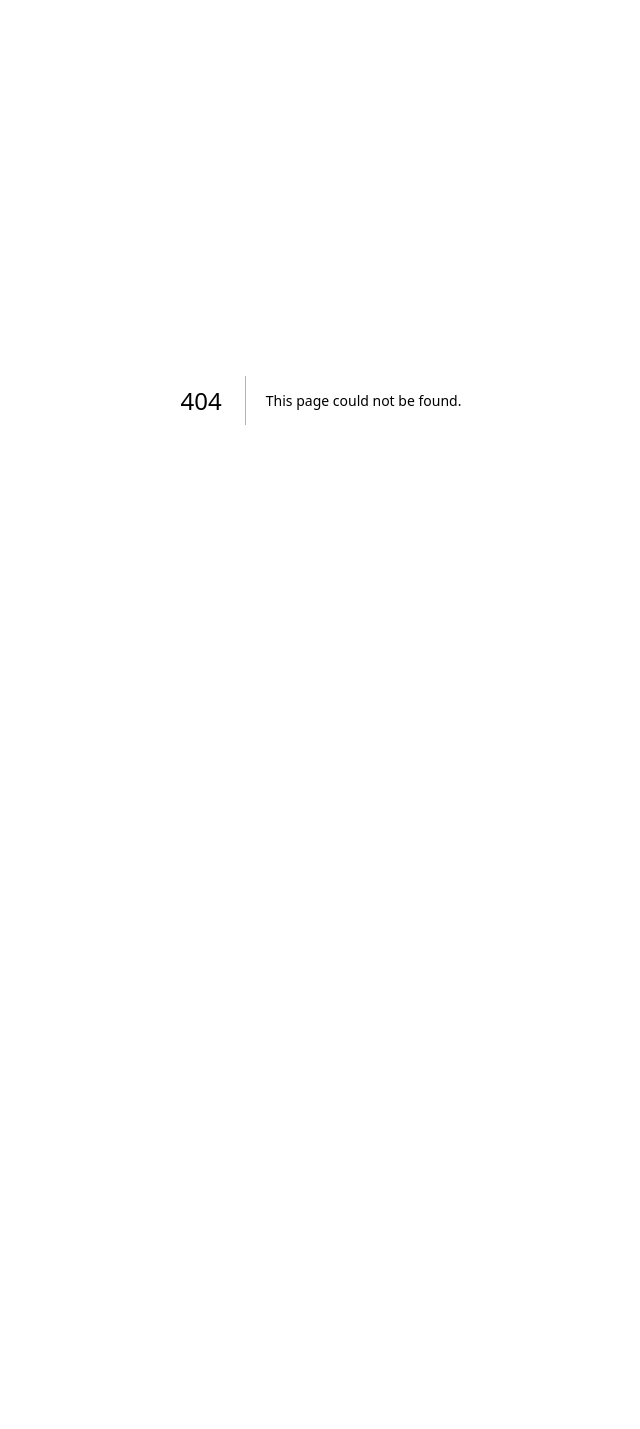
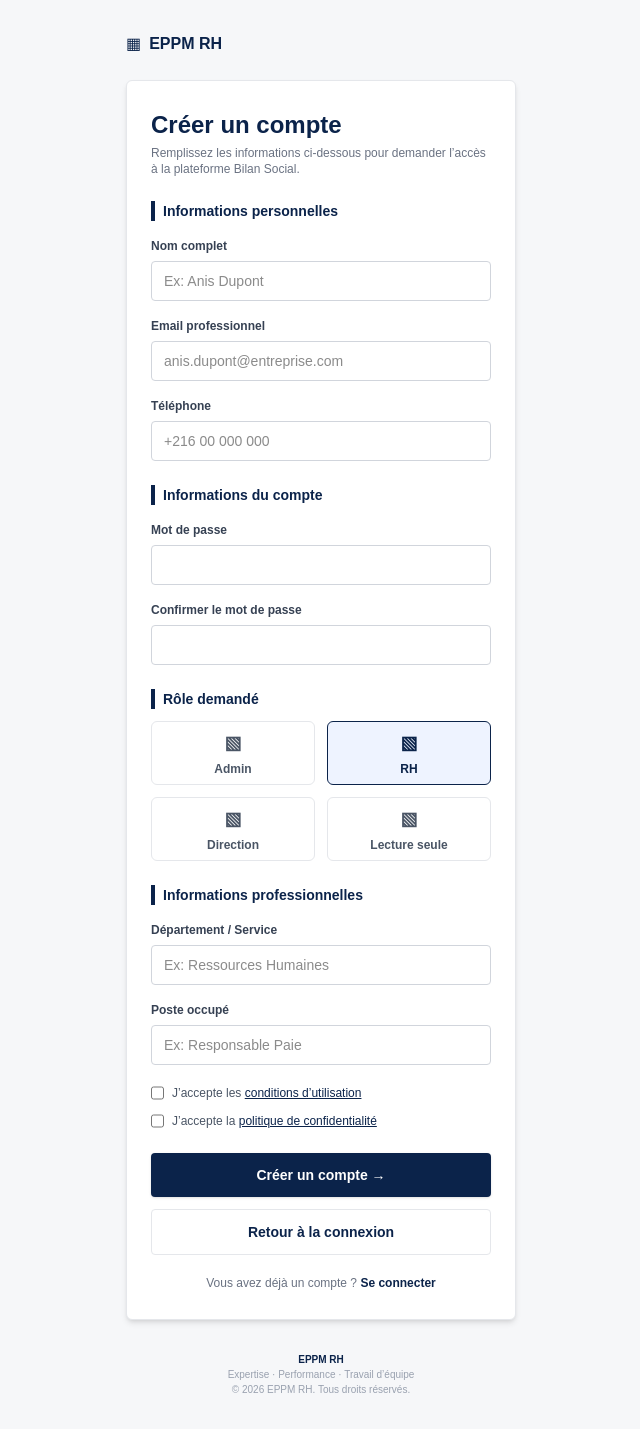
Before and after one commit to lindajerbi58-create/bilan-social-softic, a Next.js app: page /register in a window 1280 px wide. Before the commit this address had no page. Shown: the whole page, without its empty margins (319-959 px from the left). Before the commit the page ends 800 px from the top, so only its background shows below. Built offline with nearby package versions, Linux system fonts and the light colour scheme.

Commit message:
Ajout page inscription

```diff
--- /dev/null
+++ b/app/register/page.tsx
@@ -0,0 +1,136 @@
+"use client";
+
+import { useState } from "react";
+
+export default function RegisterPage() {
+  const [role, setRole] = useState("RH");
+
+  return (
+    <main className="min-h-screen bg-[#f6f7f9] flex flex-col items-center px-4 py-8">
+      <div className="w-full max-w-[390px]">
+        <div className="flex items-center gap-2 mb-6">
+          <div className="text-[#0b234a]">▦</div>
+          <h1 className="font-bold text-[#0b234a]">EPPM RH</h1>
+        </div>
+
+        <div className="bg-white rounded-md shadow-md border border-gray-200 px-6 py-7">
+          <h2 className="text-2xl font-bold text-[#0b234a]">Créer un compte</h2>
+          <p className="text-xs text-gray-500 mt-1">
+            Remplissez les informations ci-dessous pour demander l’accès à la plateforme Bilan Social.
+          </p>
+
+          <Section title="Informations personnelles" />
+
+          <Input label="Nom complet" placeholder="Ex: Anis Dupont" />
+          <Input label="Email professionnel" placeholder="anis.dupont@entreprise.com" />
+          <Input label="Téléphone" placeholder="+216 00 000 000" />
+
+          <Section title="Informations du compte" />
+
+          <Input label="Mot de passe" type="password" />
+          <Input label="Confirmer le mot de passe" type="password" />
+
+          <Section title="Rôle demandé" />
+
+          <div className="grid grid-cols-2 gap-3 mt-3">
+            {["Admin", "RH", "Direction", "Lecture seule"].map((r) => (
+              <button
+                key={r}
+                type="button"
+                onClick={() => setRole(r)}
+                className={`h-16 rounded-md border text-xs font-semibold ${
+                  role === r
+                    ? "border-[#0b234a] bg-[#eef3ff] text-[#0b234a]"
+                    : "border-gray-200 bg-white text-gray-600"
+                }`}
+              >
+                <div className="text-lg mb-1">▧</div>
+                {r}
+              </button>
+            ))}
+          </div>
+
+          <Section title="Informations professionnelles" />
+
+          <Input label="Département / Service" placeholder="Ex: Ressources Humaines" />
+          <Input label="Poste occupé" placeholder="Ex: Responsable Paie" />
+
+          <div className="mt-5 space-y-3 text-xs text-gray-600">
+            <label className="flex gap-2">
+              <input type="checkbox" />
+              <span>
+                J’accepte les{" "}
+                <a className="text-[#0b234a] underline" href="#">
+                  conditions d’utilisation
+                </a>
+              </span>
+            </label>
+
+            <label className="flex gap-2">
+              <input type="checkbox" />
+              <span>
+                J’accepte la{" "}
+                <a className="text-[#0b234a] underline" href="#">
+                  politique de confidentialité
+                </a>
+              </span>
+            </label>
+          </div>
+
+          <button className="w-full bg-[#0b234a] text-white font-bold rounded mt-6 py-3 text-sm shadow">
+            Créer un compte →
+          </button>
+
+          <a
+            href="/"
+            className="block text-center w-full border border-gray-200 rounded mt-3 py-3 text-sm font-semibold text-[#0b234a]"
+          >
+            Retour à la connexion
+          </a>
+
+          <p className="text-center text-xs text-gray-500 mt-5">
+            Vous avez déjà un compte ?{" "}
+            <a href="/" className="text-[#0b234a] font-semibold">
+              Se connecter
+            </a>
+          </p>
+        </div>
+
+        <footer className="text-center mt-8 text-[10px] text-gray-400">
+          <p className="font-bold text-[#0b234a]">EPPM RH</p>
+          <p>Expertise · Performance · Travail d’équipe</p>
+          <p>© 2026 EPPM RH. Tous droits réservés.</p>
+        </footer>
+      </div>
+    </main>
+  );
+}
+
+function Section({ title }: { title: string }) {
+  return (
+    <h3 className="text-sm font-bold text-[#0b234a] mt-6 border-l-4 border-[#0b234a] pl-2">
+      {title}
+    </h3>
+  );
+}
+
+function Input({
+  label,
+  placeholder,
+  type = "text",
+}: {
+  label: string;
+  placeholder?: string;
+  type?: string;
+}) {
+  return (
+    <div className="mt-3">
+      <label className="text-xs font-semibold text-gray-700">{label}</label>
+      <input
+        type={type}
+        placeholder={placeholder}
+        className="mt-1 w-full h-10 border border-gray-300 rounded px-3 text-sm outline-none focus:border-[#0b234a]"
+      />
+    </div>
+  );
+}
```
